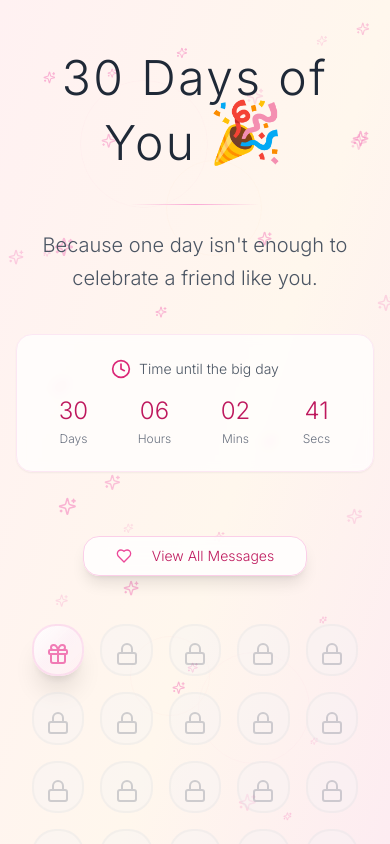
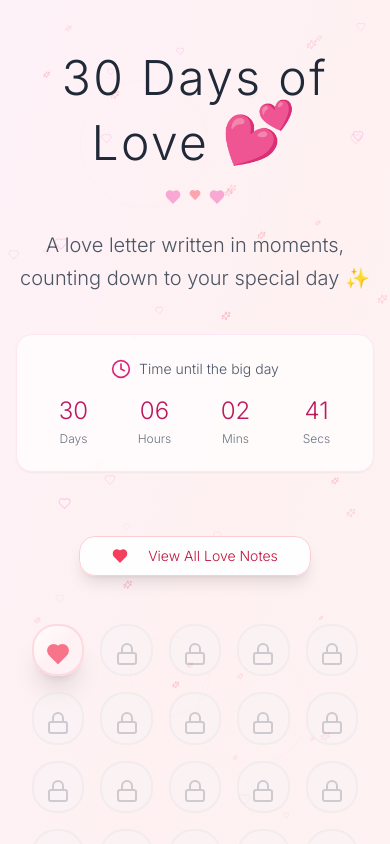
Before and after one commit to anandumv003/thirty-days-of-you-countdown, a React (Vite) app: page / in a window 390 px wide. Shown: the top 844 px of the page. Built offline with nearby package versions, Linux system fonts and the light colour scheme.

Commit message:
Refactor: Update content and design for love
Updated the content and design to be more cute and lovely, tailored for a significant other. Replaced the existing messages with the new set of messages provided.

```diff
--- a/src/pages/Index.tsx
+++ b/src/pages/Index.tsx
@@ -1,3 +1,4 @@
+
 import { useState, useEffect } from 'react';
 import { Calendar, Lock, Sparkles, Heart, Gift } from 'lucide-react';
 import DayModal from '../components/DayModal';
@@ -5,188 +6,188 @@ import CountdownTimer from '../components/CountdownTimer';
 import MessageGallery from '../components/MessageGallery';
 import { Button } from "@/components/ui/button";
 
-const birthdayDate = new Date('2025-07-21'); // Set your friend's birthday date here
+const birthdayDate = new Date('2025-07-21'); // Set your love's birthday date here
 const countdownStartDate = new Date('2025-06-22'); // Start date - adjust this to when you want Day 1 to unlock
 
 const messages = [
   {
     day: 1,
     title: "The Countdown Begins",
-    message: "On this day, 30 days before you turn 30, let's rewind to where it all started. A little sparkle entered the world, and it hasn't stopped shining since. You've grown, glowed, and gifted the world with so much warmth. Let the countdown to your most meaningful birthday begin. Here's to you, 30 times over.",
+    message: "30 days until your birthday, and I can't help but feel lucky to be the one celebrating it with you this year. A beautiful soul was born — and she grew into the woman I adore with all my heart. Here's to every magical moment ahead.",
     imageUrl: "/photos/day1.jpg"
   },
   {
     day: 2,
     title: "Chaos & Kindness",
-    message: "You are beautifully made of chaos and kindness — the perfect storm and the calm after. Whether it's running wild with ideas or sitting silently beside someone who needs comfort, you balance the world with your energy. The world is lucky to have someone who's both lightning and light.",
+    message: "You're a perfect mix of wild spirit and gentle heart. You bring light into chaos, and peace into my soul. Falling for you was easy — staying in love with you is inevitable.",
     imageUrl: "/photos/day2.jpg"
   },
   {
     day: 3,
-    title: "That One Friend",
-    message: "You've been that one friend — the one who listens without judging, laughs without filter, and loves without condition. I'm grateful for every memory we've made and even more excited for the ones to come. You're not just turning 30. You're turning legendary.",
+    title: "The One I Love",
+    message: "You're not just someone I love — you're *the one*. The person I want to talk to after a long day, the one I want beside me for every tomorrow.",
     imageUrl: "/photos/day3.jpg"
   },
   {
     day: 4,
     title: "Dreamer by Nature",
-    message: "You've always been a dreamer — eyes full of wonder, heart full of courage. You see beauty where others see ordinary. Your dreams aren't just wishes; they're seeds you plant and nurture until they bloom.",
+    message: "You dream with open eyes and a full heart. And being next to you while you chase those dreams? That's a front-row seat I wouldn't trade for the world.",
     imageUrl: "/photos/day4.jpg"
   },
   {
     day: 5,
     title: "Queen of Small Joys",
-    message: "You find magic in the mundane — in cups of chai, morning skies, silly reels. It's a gift, really. You remind us all that happiness isn't always grand; sometimes, it's just you being your goofy, glowing self.",
+    message: "You turn ordinary moments into magic. Whether it's a lazy afternoon or a quick hug, you make everything brighter just by being you.",
     imageUrl: "/photos/day5.jpg"
   },
   {
     day: 6,
     title: "Fearless Heart",
-    message: "You're brave in ways people don't always notice. It's not just the big things — it's how you show up, speak up, and stay kind anyway. You walk through storms barefoot and still manage to dance.",
+    message: "You're brave in ways that leave me in awe. You face fears, lift others, and carry so much with grace. You inspire me, always.",
     imageUrl: "/photos/day6.jpg"
   },
   {
     day: 7,
     title: "The Laugh Maker",
-    message: "There's something so contagious about your laugh — the kind that fills a room and lifts a soul. If joy were a superpower, you'd be wearing the cape.",
+    message: "Your laugh is my favorite sound — it's joy, sunshine, and home wrapped into one. It's impossible not to smile when you do.",
     imageUrl: "/photos/day7.jpg"
   },
   {
     day: 8,
-    title: "Your Way Only",
-    message: "You do life on your own terms — always. Whether it's fashion, decisions, or dreams, you're unapologetically you. And that's something to celebrate, not just admire.",
+    title: "Unapologetically You",
+    message: "You live and love boldly, never afraid to be your true self. That courage? It's one of the million reasons I adore you.",
     imageUrl: "/photos/day8.jpg"
   },
   {
     day: 9,
-    title: "Warrior Soul",
-    message: "You've faced battles people don't know about. And every time, you rose stronger, softer, wiser. A warrior in lipstick and kindness.",
+    title: "My Warrior",
+    message: "You've faced storms and come out even more radiant. Watching you overcome, rebuild, and thrive makes me love you even deeper.",
     imageUrl: "/photos/day9.jpg"
   },
   {
     day: 10,
-    title: "Ten Things I Love About You",
-    message: "Let's list a few: 1) Your laugh. 2) The way you say 'hmm'. 3) How you care for others. 4) Your creativity. 5) Your voice notes. 6) Your drama. 7) How you love. 8) Your bad jokes. 9) Your good taste. 10) Just YOU.",
+    title: "Ten Reasons I Love You",
+    message: "Let's count a few: 1) Your laugh. 2) Your voice. 3) The way you care. 4) Your strength. 5) Your silliness. 6) Your kindness. 7) How you hold me. 8) Your passion. 9) Your dreams. 10) Just… you.",
     imageUrl: "/photos/day10.jpg"
   },
   {
     day: 11,
     title: "Kindness in Motion",
-    message: "Your kindness moves people — literally. It makes space for others to be themselves. It lingers in the little things you do when no one is watching.",
+    message: "Your kindness doesn't just exist — it moves, flows, touches everyone lucky enough to meet you.",
     imageUrl: "/photos/day11.jpg"
   },
   {
     day: 12,
-    title: "Favorite Human",
-    message: "Of all the people I've met, you remain a favorite. Not because you're perfect, but because you're real. And that's rare.",
+    title: "My Favorite Person",
+    message: "Of all the people I've ever met, you're the one who makes my heart skip, my day better, and my life whole.",
     imageUrl: "/photos/day12.jpg"
   },
   {
     day: 13,
     title: "Memory Lane",
-    message: "We didn't just collect memories. We made art. From random rants to unplanned plans, every moment with you is worth framing.",
+    message: "Every memory with you feels like a treasure. From random walks to deep talks — I want to collect a million more with you.",
     imageUrl: "/photos/day13.jpg"
   },
   {
     day: 14,
-    title: "Poet in Silence",
-    message: "You speak poems without words. In the way you hug, stay, or look out the window. You don't need to say much to be deeply understood.",
+    title: "Unspoken Love",
+    message: "Even in silence, you say so much. Your presence is peace, your gaze a promise, and your love — the most beautiful language I've known.",
     imageUrl: "/photos/day14.jpg"
   },
   {
     day: 15,
-    title: "Halfway to 30!",
-    message: "15 days in, and I'm falling in love with celebrating you even more. Every day, every version of you, deserves a cheer.",
+    title: "Halfway to You",
+    message: "We're halfway through, and every day just deepens my love for you. I could celebrate you forever and still not have enough time.",
     imageUrl: "/photos/day15.jpg"
   },
   {
     day: 16,
-    title: "Your Eyes Hold Galaxies",
-    message: "You look at the world like it's both a puzzle and a painting. Your eyes hold stories and stardust.",
+    title: "Your Eyes, My Universe",
+    message: "Your eyes hold galaxies — I see dreams, softness, and a future I want to be a part of.",
     imageUrl: "/photos/day16.jpg"
   },
   {
     day: 17,
-    title: "The Art of You",
-    message: "You are art. The kind that makes people stop, feel, and smile. Everything about you is intentional, beautiful, and full of wonder.",
+    title: "The Art of Loving You",
+    message: "Loving you is an art — every glance, every touch, every word. You make love feel like poetry.",
     imageUrl: "/photos/day17.jpg"
   },
   {
     day: 18,
-    title: "Voice of Calm",
-    message: "You calm storms with your words. Sometimes with just your presence. You have this grounding energy that makes others breathe easier.",
+    title: "My Calm",
+    message: "When the world feels heavy, you are my lightness. My calm in the noise. My peace in the storm.",
     imageUrl: "/photos/day18.jpg"
   },
   {
     day: 19,
-    title: "Wild Soul, Gentle Heart",
-    message: "You're a wildflower in a world of trimmed hedges. You roam, you wonder, you rise. But you also love deeply, and that's your greatest strength.",
+    title: "Wild & Tender",
+    message: "You're wild enough to chase your dreams and tender enough to love softly. That balance? That's your magic.",
     imageUrl: "/photos/day19.jpg"
   },
   {
     day: 20,
-    title: "Life of the Party",
-    message: "Wherever you go, the party follows. You're the playlist, the punchline, and the sparkle. You don't just light up rooms, you *are* the room.",
+    title: "Heart of Every Room",
+    message: "You walk in, and the whole room feels it. You don't just light up a space — you become the spark.",
     imageUrl: "/photos/day20.jpg"
   },
   {
     day: 21,
-    title: "Graceful Mess",
-    message: "You don't always have it together — and that's what makes you human and lovable. You navigate chaos with grace and humor.",
+    title: "Perfectly Imperfect",
+    message: "I love you for your perfect quirks and lovable chaos. You're the beautiful mess I wouldn't trade for anything.",
     imageUrl: "/photos/day21.jpg"
   },
   {
     day: 22,
-    title: "My Confidante",
-    message: "You're the first person I call when things break or bloom. Thank you for always listening without fixing.",
+    title: "My Person",
+    message: "You're not just someone I love — you're the one I turn to. My person. My heart's favorite place.",
     imageUrl: "/photos/day22.jpg"
   },
   {
     day: 23,
-    title: "Best Laughs are with You",
-    message: "Some laughs still echo years later. You make life lighter just by being in it.",
+    title: "Laughter We Made",
+    message: "We've shared laughs that still echo in my heart. With you, even the silliest moments turn unforgettable.",
     imageUrl: "/photos/day23.jpg"
   },
   {
     day: 24,
     title: "You Inspire Me",
-    message: "You inspire without trying. By being true to yourself, you remind others to do the same.",
+    message: "You inspire me to be better, love deeper, dream louder. Just by being who you are.",
     imageUrl: "/photos/day24.jpg"
   },
   {
     day: 25,
-    title: "Most Loved",
-    message: "You're not just my favorite — you're a favorite for many. You make people feel seen, heard, loved.",
+    title: "You're So Loved",
+    message: "You're loved by so many — and most of all, by me. Deeply, fiercely, truly.",
     imageUrl: "/photos/day25.jpg"
   },
   {
     day: 26,
-    title: "Your Inner Child",
-    message: "You never lost your spark. You kept the wonder alive. And that's the most magical thing about you.",
+    title: "Your Spark",
+    message: "You never lost your sparkle. You still see the world like it's magic — and make mine feel that way too.",
     imageUrl: "/photos/day26.jpg"
   },
   {
     day: 27,
-    title: "Just Checking In",
-    message: "Hey you. You okay? You don't have to be strong today. Just know I see you and I'm here.",
+    title: "Just Here for You",
+    message: "Whatever today feels like for you — know I'm right here. Loving you is my favorite constant.",
     imageUrl: "/photos/day27.jpg"
   },
   {
     day: 28,
-    title: "A Love Note",
-    message: "If I could write just one letter to sum up our friendship: Thank you. For existing. For being you. For letting me witness your life.",
+    title: "A Love Letter",
+    message: "If this entire countdown could be summed in one note: I love you. With all of me. For all of you.",
     imageUrl: "/photos/day28.jpg"
   },
   {
     day: 29,
-    title: "Tomorrow is Yours",
-    message: "Tomorrow, the world celebrates 30 years of your magic. But today, I just want to say how proud I am of who you are becoming.",
+    title: "Tomorrow's Yours",
+    message: "Tomorrow is your big day, my love. But today I'm just grateful — that you exist, that you chose me, that I get to love you.",
     imageUrl: "/photos/day29.jpg"
   },
   {
     day: 30,
-    title: "Happy Birthday!",
-    message: "You made it. 30 days of celebration for 30 years of YOU. You are powerful, precious, and perfectly you. Happy 30th, my favorite soul!",
+    title: "Happy Birthday, My Love",
+    message: "It's here! Your day. Our first birthday together — but the first of many. You are everything I never knew I needed. Happy birthday, my love. I adore you beyond words.",
     imageUrl: "/photos/day30.jpg"
   }
 ];
@@ -222,13 +223,13 @@ const Index = () => {
   };
 
   return (
-    <div className="min-h-screen bg-gradient-to-br from-rose-50 via-orange-50 to-pink-100 relative overflow-hidden">
-      {/* Enhanced floating sparkles animation */}
+    <div className="min-h-screen bg-gradient-to-br from-pink-50 via-rose-50 to-red-50 relative overflow-hidden">
+      {/* Enhanced floating hearts and sparkles animation */}
       <div className="fixed inset-0 pointer-events-none overflow-hidden">
-        {[...Array(30)].map((_, i) => (
-          <Sparkles
-            key={i}
-            className="absolute text-pink-400 opacity-20 animate-pulse"
+        {[...Array(20)].map((_, i) => (
+          <Heart
+            key={`heart-${i}`}
+            className="absolute text-pink-300 opacity-20 animate-pulse"
             style={{
               left: `${Math.random() * 100}%`,
               top: `${Math.random() * 100}%`,
@@ -236,51 +237,69 @@ const Index = () => {
               animationDuration: `${2 + Math.random() * 3}s`,
               filter: 'blur(0.5px)'
             }}
-            size={8 + Math.random() * 12}
+            size={6 + Math.random() * 8}
+          />
+        ))}
+        {[...Array(25)].map((_, i) => (
+          <Sparkles
+            key={`sparkle-${i}`}
+            className="absolute text-rose-400 opacity-25 animate-pulse"
+            style={{
+              left: `${Math.random() * 100}%`,
+              top: `${Math.random() * 100}%`,
+              animationDelay: `${Math.random() * 4}s`,
+              animationDuration: `${2 + Math.random() * 3}s`,
+              filter: 'blur(0.5px)'
+            }}
+            size={4 + Math.random() * 8}
           />
         ))}
       </div>
 
-      {/* Subtle geometric background pattern */}
+      {/* Romantic geometric background pattern */}
       <div className="fixed inset-0 opacity-5 pointer-events-none">
-        <div className="absolute top-20 left-20 w-32 h-32 border border-pink-300 rounded-full animate-pulse"></div>
-        <div className="absolute top-40 right-32 w-24 h-24 border border-orange-300 rounded-full animate-pulse delay-1000"></div>
-        <div className="absolute bottom-32 left-1/3 w-20 h-20 border border-rose-300 rounded-full animate-pulse delay-2000"></div>
-        <div className="absolute bottom-20 right-20 w-28 h-28 border border-pink-300 rounded-full animate-pulse delay-3000"></div>
+        <div className="absolute top-20 left-20 w-32 h-32 border border-rose-300 rounded-full animate-pulse"></div>
+        <div className="absolute top-40 right-32 w-24 h-24 border border-pink-300 rounded-full animate-pulse delay-1000"></div>
+        <div className="absolute bottom-32 left-1/3 w-20 h-20 border border-red-300 rounded-full animate-pulse delay-2000"></div>
+        <div className="absolute bottom-20 right-20 w-28 h-28 border border-rose-300 rounded-full animate-pulse delay-3000"></div>
       </div>
 
       <div className="relative z-10 container mx-auto px-4 py-12 max-w-7xl">
-        {/* Enhanced header with better typography */}
+        {/* Enhanced romantic header */}
         <div className="text-center mb-16">
           <div className="relative inline-block">
             <h1 className="text-5xl md:text-7xl font-extralight text-gray-800 mb-6 tracking-wider leading-tight">
-              30 Days of You
-              <span className="inline-block ml-3 animate-bounce text-6xl">🎉</span>
+              30 Days of Love
+              <span className="inline-block ml-3 animate-bounce text-6xl">💕</span>
             </h1>
-            {/* Subtle underline decoration */}
-            <div className="absolute -bottom-2 left-1/2 transform -translate-x-1/2 w-32 h-px bg-gradient-to-r from-transparent via-pink-300 to-transparent"></div>
+            {/* Heart decoration */}
+            <div className="absolute -bottom-2 left-1/2 transform -translate-x-1/2 flex gap-2">
+              <Heart className="w-4 h-4 text-pink-300 fill-current" />
+              <Heart className="w-3 h-3 text-rose-300 fill-current" />
+              <Heart className="w-4 h-4 text-pink-300 fill-current" />
+            </div>
           </div>
           <p className="text-xl text-gray-600 font-light mb-10 mt-8 max-w-2xl mx-auto leading-relaxed">
-            Because one day isn't enough to celebrate a friend like you.
+            A love letter written in moments, counting down to your special day ✨
           </p>
           <div className="transform hover:scale-105 transition-transform duration-300">
             <CountdownTimer targetDate={birthdayDate} />
           </div>
         </div>
 
-        {/* Enhanced action buttons */}
+        {/* Enhanced romantic action buttons */}
         <div className="flex justify-center gap-6 mb-12">
           <Button
             onClick={() => setShowGallery(true)}
             variant="outline"
-            className="bg-white/80 backdrop-blur-md border-pink-200 text-pink-700 hover:bg-pink-50 hover:border-pink-300 font-light px-8 py-3 rounded-2xl shadow-lg hover:shadow-xl transition-all duration-300 transform hover:scale-105"
+            className="bg-white/90 backdrop-blur-md border-rose-200 text-rose-700 hover:bg-rose-50 hover:border-rose-300 font-light px-8 py-3 rounded-2xl shadow-lg hover:shadow-xl transition-all duration-300 transform hover:scale-105"
           >
-            <Heart className="w-5 h-5 mr-3 text-pink-500" />
-            View All Messages
+            <Heart className="w-5 h-5 mr-3 text-rose-500 fill-current" />
+            View All Love Notes
           </Button>
         </div>
 
-        {/* Enhanced calendar grid with better spacing and animations */}
+        {/* Enhanced romantic calendar grid */}
         <div className="grid grid-cols-5 md:grid-cols-6 gap-4 md:gap-6 mb-16 px-4">
           {messages.map((dayData) => {
             const unlocked = isUnlocked(dayData.day);
@@ -301,44 +320,44 @@ const Index = () => {
                     w-full h-full rounded-3xl p-5 flex flex-col items-center justify-center
                     transition-all duration-700 relative overflow-hidden backdrop-blur-sm
                     ${unlocked
-                      ? 'bg-gradient-to-br from-white/90 via-pink-50/80 to-rose-50/90 border-2 border-pink-200/60 shadow-xl hover:shadow-2xl hover:border-pink-300'
+                      ? 'bg-gradient-to-br from-white/95 via-rose-50/85 to-pink-50/90 border-2 border-rose-200/70 shadow-xl hover:shadow-2xl hover:border-rose-300'
                       : 'bg-gray-100/70 border-2 border-gray-300/40'
                     }
                   `}
                 >
-                  {/* Enhanced background effects */}
+                  {/* Enhanced romantic background effects */}
                   {unlocked && (
                     <>
-                      {/* Glowing background gradient */}
-                      <div className="absolute inset-0 bg-gradient-to-br from-pink-100/30 via-transparent to-orange-100/30 opacity-0 group-hover:opacity-100 transition-opacity duration-700"></div>
+                      {/* Soft romantic glow */}
+                      <div className="absolute inset-0 bg-gradient-to-br from-rose-100/40 via-transparent to-pink-100/40 opacity-0 group-hover:opacity-100 transition-opacity duration-700"></div>
 
-                      {/* Animated sparkle dots */}
+                      {/* Animated heart sparkles */}
                       <div className="absolute inset-0 opacity-0 group-hover:opacity-100 transition-opacity duration-700">
-                        <div className="absolute top-3 right-3 w-1.5 h-1.5 bg-pink-400 rounded-full animate-ping"></div>
-                        <div className="absolute bottom-4 left-4 w-1 h-1 bg-orange-400 rounded-full animate-ping delay-300"></div>
-                        <div className="absolute top-1/2 left-1/2 w-1 h-1 bg-rose-400 rounded-full animate-ping delay-700"></div>
-                        <div className="absolute top-4 left-3 w-0.5 h-0.5 bg-pink-300 rounded-full animate-pulse delay-1000"></div>
+                        <div className="absolute top-3 right-3 w-1.5 h-1.5 bg-rose-400 rounded-full animate-ping"></div>
+                        <div className="absolute bottom-4 left-4 w-1 h-1 bg-pink-400 rounded-full animate-ping delay-300"></div>
+                        <div className="absolute top-1/2 left-1/2 w-1 h-1 bg-red-400 rounded-full animate-ping delay-700"></div>
+                        <div className="absolute top-4 left-3 w-0.5 h-0.5 bg-rose-300 rounded-full animate-pulse delay-1000"></div>
                       </div>
                     </>
                   )}
 
-                  {/* Enhanced day number with better typography */}
+                  {/* Enhanced day number with romantic colors */}
                   <div className={`text-3xl md:text-4xl font-extralight mb-3 z-10 transition-colors duration-300 ${
-                    unlocked ? 'text-pink-700 group-hover:text-pink-800' : 'text-gray-400'
+                    unlocked ? 'text-rose-700 group-hover:text-rose-800' : 'text-gray-400'
                   }`}>
                     {dayData.day}
                   </div>
 
-                  {/* Enhanced icons with animations */}
+                  {/* Enhanced icons with heart theme */}
                   <div className="z-10 mb-2">
                     {unlocked ? (
-                      <Gift className="w-6 h-6 text-pink-500 opacity-70 group-hover:scale-125 group-hover:text-pink-600 transition-all duration-300 group-hover:rotate-12" />
+                      <Heart className="w-6 h-6 text-rose-500 opacity-70 group-hover:scale-125 group-hover:text-rose-600 transition-all duration-300 group-hover:rotate-12 fill-current" />
                     ) : (
                       <Lock className="w-6 h-6 text-gray-400" />
                     )}
                   </div>
 
-                  {/* Enhanced day label */}
+                  {/* Enhanced day label with romantic touch */}
                   <div className={`text-xs text-center font-light transition-colors duration-300 ${
                     unlocked ? 'text-gray-600 group-hover:text-gray-700' : 'text-gray-400'
                   }`}>
@@ -350,19 +369,19 @@ const Index = () => {
           })}
         </div>
 
-        {/* Enhanced progress indicator */}
+        {/* Enhanced romantic progress indicator */}
         <div className="text-center">
-          <div className="bg-white/80 backdrop-blur-md rounded-full px-8 py-4 inline-block border border-pink-200/60 shadow-lg">
+          <div className="bg-white/90 backdrop-blur-md rounded-full px-8 py-4 inline-block border border-rose-200/70 shadow-lg">
             <p className="text-base text-gray-700 font-light">
-              <span className="font-medium text-pink-700 text-lg">{currentDay}</span>
+              <span className="font-medium text-rose-700 text-lg">{currentDay}</span>
               <span className="text-gray-500 mx-2">of</span>
               <span className="font-medium text-gray-600">30 days</span>
-              <span className="text-gray-500 ml-2">unlocked</span>
+              <span className="text-gray-500 ml-2">of love</span>
             </p>
-            {/* Progress bar */}
+            {/* Romantic progress bar */}
             <div className="mt-3 w-64 h-2 bg-gray-200 rounded-full overflow-hidden">
               <div
-                className="h-full bg-gradient-to-r from-pink-400 to-rose-400 rounded-full transition-all duration-1000 ease-out"
+                className="h-full bg-gradient-to-r from-rose-400 via-pink-400 to-red-400 rounded-full transition-all duration-1000 ease-out"
                 style={{ width: `${(currentDay / 30) * 100}%` }}
               ></div>
             </div>
```
Also changed, not shown: src/components/DayModal.tsx (+16 -15 lines).
